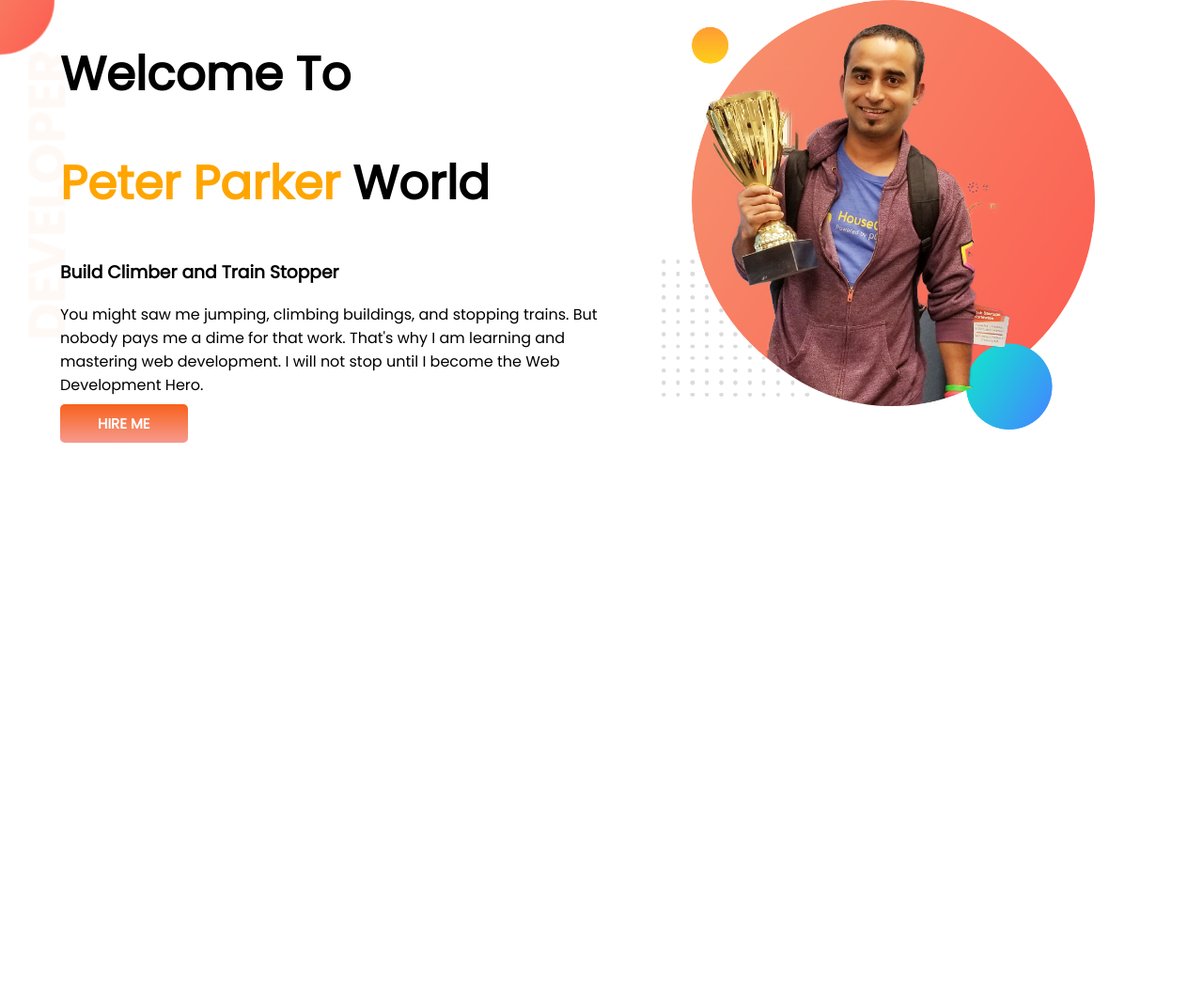
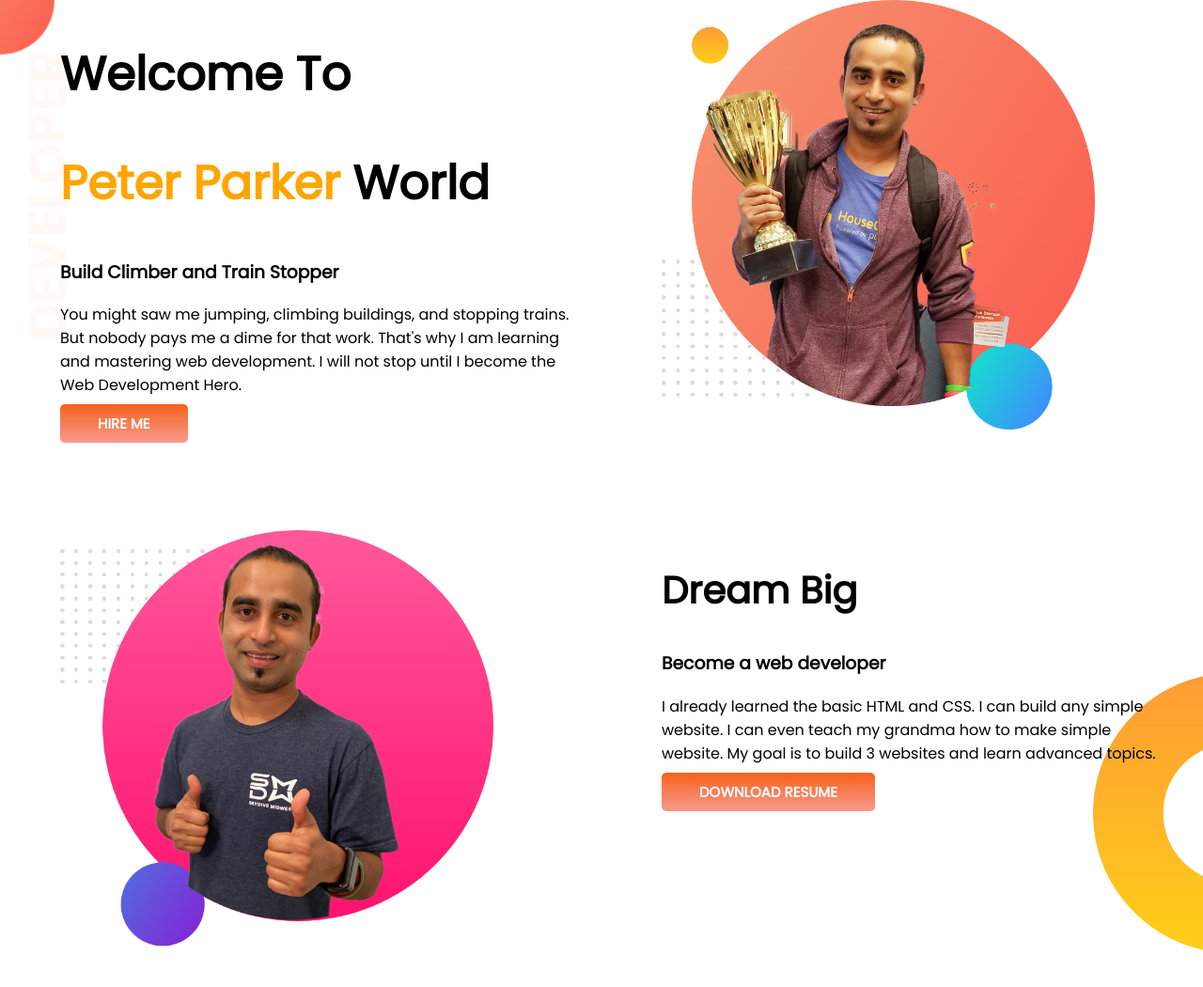
Before and after one commit to FariaSamsi/Developer-porfolio, a plain HTML site: page index.html in a window 1280 px wide. Shown: the whole page at 94% size. Before the commit the page ends 800 px from the top, so only its background shows below. Drawn offline with Linux system fonts and the light colour scheme.

Commit message:
middle section added

```diff
--- a/index.html
+++ b/index.html
@@ -9,7 +9,7 @@
     <link rel="preconnect" href="https://fonts.gstatic.com" crossorigin>
     <link href="https://fonts.googleapis.com/css2?family=Poppins&display=swap" rel="stylesheet">
     <link rel="stylesheet" href="style.css">
-    <title>Developer Portfolio</title>
+    <title>Peter Parker Website</title>
 </head>
 
 <body>
@@ -30,6 +30,18 @@
             <img src="images/jhankar.png" alt="">
         </div>
     </section>
+    <section class="dream-big">
+        <div class="top-banner">
+            <img src="images/jhankar2.png" alt="">
+        </div>
+        <div class="top-banner">
+            <h2>Dream Big</h2>
+            <h3>Become a web developer</h3>
+            <p>I already learned the basic HTML and CSS. I can build any simple website. I can even teach my grandma how
+                to make simple website. My goal is to build 3 websites and learn advanced topics.</p>
+            <a target="_blank" class="link-button" href="fariasamsi.github.io/Developer-porfolio/">DOWNLOAD RESUME</a>
+        </div>
+    </section>
 
 </body>
 
--- a/style.css
+++ b/style.css
@@ -7,12 +7,17 @@ h1 {
     font-size: 50px;
 }
 
+h2 {
+    font-size: 40px;
+}
+
 .orange-color {
     color: orange;
 }
 
 section {
     display: flex;
+    margin-bottom: 100px;
 }
 
 .top-section {
@@ -29,6 +34,10 @@ section {
     width: 80%;
 }
 
+.top-banner p {
+    padding-right: 5%;
+}
+
 .link-button {
     text-decoration: none;
     color: white;
@@ -38,3 +47,9 @@ section {
     padding: 10px 40px;
     border-radius: 5px;
 }
+
+.dream-big {
+    background-image: url(images/dream-bg.png);
+    background-repeat: no-repeat;
+    background-position: right bottom;
+}
```
